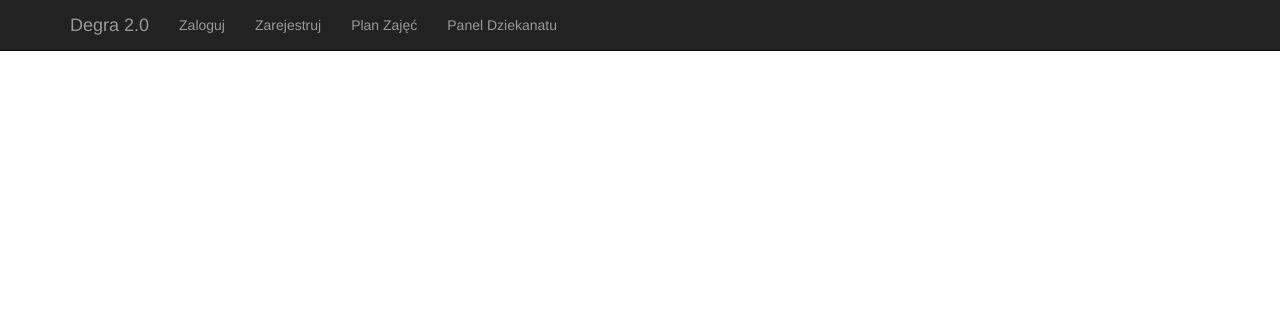
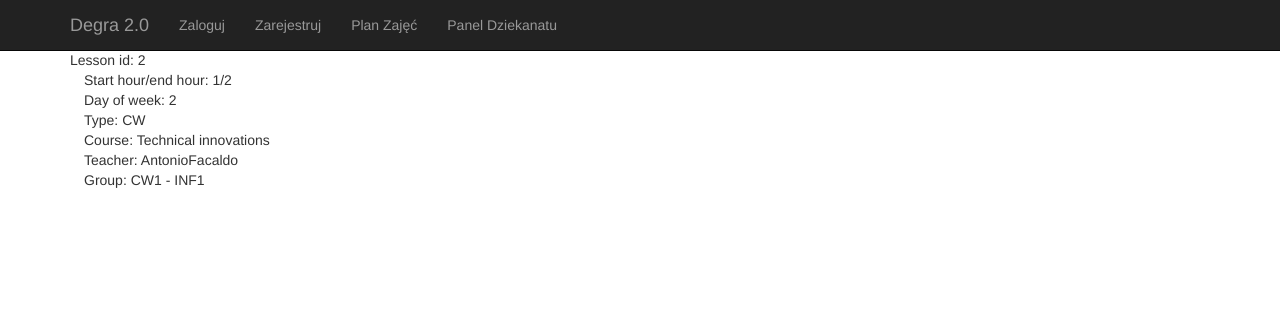
Before and after one commit to puradawid/degra, a Django app: page / in a window 1280 px wide. Shown: the top 311 px of the page. Run offline with Django 3.2, Linux system fonts and the light colour scheme; data comes from the database, SQL or seed files in the repository; some libraries are stand-ins or nearby versions.

Commit message:
Add plan display depending on group, current user or index number
Change-Id: I6cfadeaa8cd91658ec5368e008c0b722e8cae433

```diff
--- a/src/apps/plan/urls.py
+++ b/src/apps/plan/urls.py
@@ -1,6 +1,9 @@
-from django.conf.urls import include, patterns, url
+from django.conf.urls import patterns, url
 from . import views
 
 urlpatterns = patterns('',
-    url(r'^$', views.PlanView.as_view(), name='show_plan'),
+    url(r'^i/(?P<index_number>\d+)/$', views.PersonalizedPlanView.as_view(), name='show_users_plan'),
+    url(r'^(?P<field>[a-zA-Z]+)/(?P<semestr>\d+)/(?P<groups>[\w/-]+)/ob/(?P<electives>[\w/-]+)/$', views.PlanView.as_view(), name="show_group_plan"),
+    url(r'^(?P<field>[a-zA-Z]+)/(?P<semestr>\d+)/(?P<groups>[\w/-]+)/$', views.PlanView.as_view(), name="show_group_plan"),
+    url(r'^$', views.PersonalizedPlanView.as_view(), name='show_my_plan'),
 )
--- a/src/apps/plan/views.py
+++ b/src/apps/plan/views.py
@@ -1,21 +1,61 @@
 from django.views.generic.list import ListView
 from apps.plan.models import Lesson
 from apps.accounts.models import UserToLesson
+from django.db.models import Q
+
+class PersonalizedPlanView(ListView):
+    template_name = 'plan/plan.html'
+    context_object_name = 'lesson_list'
+
+    def get_queryset(self):
+        lesson_list = list()
+
+        if 'index_number' in self.kwargs:
+            utllist = UserToLesson.objects.filter(user__profile__index_number=self.kwargs['index_number'])
+        elif self.request.user.is_authenticated():
+            utllist = UserToLesson.objects.filter(user=self.request.user)
+        else: # tymczasowe rozwiazanie
+            pview = PlanView()
+            pview.kwargs={'field': 'inf', 'semestr': '1', 'groups': 'cw1'}
+            return pview.get_queryset()
+
+        for obj in utllist:
+            lesson = obj.lesson
+            if self.request.user.is_authenticated() and obj.user == self.request.user:
+                lesson.notes = obj.notes
+            lesson_list.append(lesson)
+
+        return lesson_list
+
+    def get_context_data(self, **kwargs):
+        context = super(PersonalizedPlanView, self).get_context_data(**kwargs)
+        context.update({
+            # extra data goes here
+            # 'key' : value
+        })
+        return context
 
 class PlanView(ListView):
     template_name = 'plan/plan.html'
     context_object_name = 'lesson_list'
 
     def get_queryset(self):
-        if self.request.user.is_authenticated:
-            lessonlist = list()
-            utllist = UserToLesson.objects.filter(user=self.request.user)
-            for obj in utllist:
-                lesson = obj.lesson
-                lesson.notes = obj.notes
-                lessonlist.append(lesson)
+        qgroups = Q()
+        qelectives = Q()
 
-            return lessonlist
+        field = self.kwargs['field']
+        semestr = self.kwargs['semestr']
+        groups = self.kwargs['groups'].split('/')
+
+        for value in groups:
+            qgroups |= Q(group__name__iexact = value, group__field_of_study__iexact=field, group__semestr=semestr)
+
+        if "electives" in self.kwargs:
+            electives = self.kwargs['electives'].split('/')
+            for value in electives:
+                qelectives |= Q(group__name__iexact = value, group__semestr=0)
+
+        return Lesson.objects.filter(qgroups | qelectives)
 
     def get_context_data(self, **kwargs):
         context = super(PlanView, self).get_context_data(**kwargs)
--- a/src/templates/accounts/login.html
+++ b/src/templates/accounts/login.html
@@ -15,7 +15,7 @@
 		<form role="form">
 			<input type="text" class="form-control" id="inputIndeks" placeholder="Podaj indeks"/>
 			<br/>
-			<button type="button" class="btn btn-primary" onclick="location.href='plan.html'">Idź</button>
+			<button type="button" class="btn btn-primary" onclick="location.href = '/i/' + document.getElementById('inputIndeks').value;">Idź</button>
 			<button type="button" class="btn btn-primary" data-toggle="modal" data-target="#logowanie">Zaloguj</button>
 			<hr>
 		</form>
--- a/src/templates/base.html
+++ b/src/templates/base.html
@@ -31,7 +31,7 @@
 	    <li class="logowanie.html"><a href="{% url "login" %}">Zaloguj</a></li>
 	    <li><a href="rejestracja.html">Zarejestruj</a></li>
 	    {% else %}
-	    <li style="float: right;"><a href="{% url "logout" %}">Wyloguj {{user.get_index_number}}</a></li>
+	    <li style="float: right;"><a href="{% url "logout" %}">Wyloguj {{user.profile.index_number}}</a></li>
 	    {% endif %}
 	    <li><a href="plan.html">Plan Zajęć</a></li>
 	    <li><a href="dziekanat.html">Panel Dziekanatu</a></li>
@@ -40,7 +40,6 @@
 	</div>
 </div>
 <div class="container">
-
 		{% block content %}{% endblock %}
 </div>
     <script src="https://ajax.googleapis.com/ajax/libs/jquery/1.11.0/jquery.min.js"></script>
--- a/src/templates/plan/plan.html
+++ b/src/templates/plan/plan.html
@@ -13,6 +13,7 @@
 		&emsp;Teacher: {{ lesson.teacher }}<br/>
 		&emsp;Group: {{ lesson.group }}<br/>
 
+		{% if lesson.notes.all %}
 			&emsp;Notes:<br/>
 			{% for note in lesson.notes.all %}
 				&emsp;&emsp;Note id: {{ note.pk }}<br/>
@@ -20,6 +21,7 @@
 				&emsp;&emsp;&emsp;Title: {{ note.title }}<br/>
 				&emsp;&emsp;&emsp;Created: {{ note.created }}<br/><br/>
 			{% endfor %}
+		{% endif %}
 	{% endfor %}
 
 {% endblock %}
```
Lines whose indentation alone changed are shown as unchanged.
